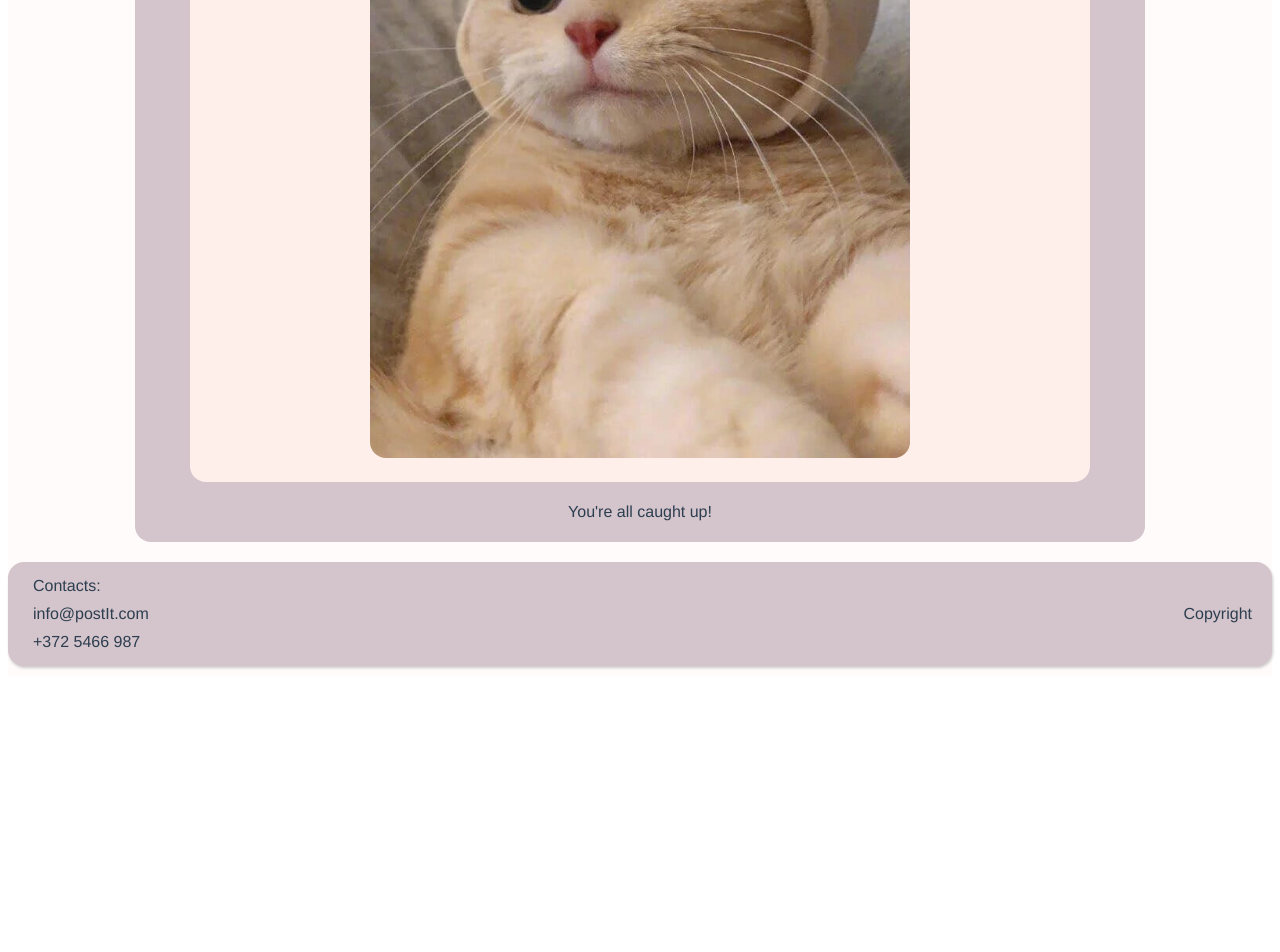
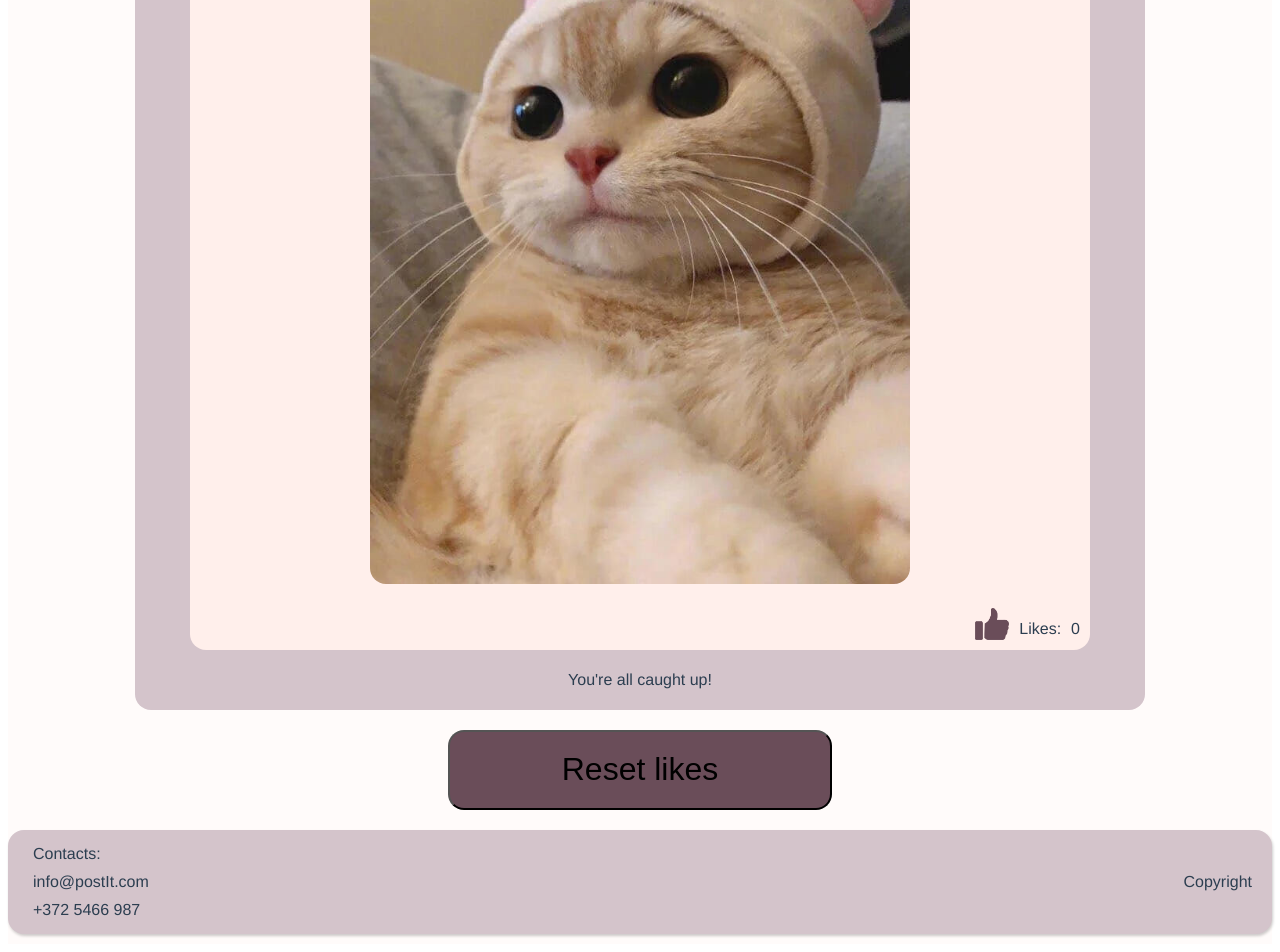
Before and after one commit to SmaragdaLuchia/WAD-2024-BF-Vue, a Vue app: page / in a window 1280 px wide. Shown: the part 858-1810 px from the top of the page. Before the commit the page ends 1542 px from the top, so only its background shows below. Built offline with nearby package versions, Linux system fonts and the light colour scheme.

Commit message:
implementation of like buttons and reset like button

```diff
--- a/src/components/PostCompo.vue
+++ b/src/components/PostCompo.vue
@@ -1,8 +1,22 @@
+<script setup>
+  import { defineProps, defineEmits } from "vue";
+
+  const props = defineProps({
+    post: {
+      type: Object,
+      required: true
+    }
+  });
+
+  const emit = defineEmits(["like-post"]);
+
+  const likePost = () => {
+    emit("like-post", props.post.id);
+  }
+</script>
+
 <template>
-  <div id="Container">
-    <div class=postCompo >
-      <p>You're all caught up!</p>
-      <div class="post" v-for="post in postList" :key="post.id">
+  <div class="post">
     <div class="accountDateContainer">
       <p class="account">{{post.account}}</p>
       <p class="date">{{post.postDate}}</p>
@@ -13,47 +27,18 @@
     <div v-if="post.picInfo !== null && post.picInfo !== undefined">
       <img class="postPic" :src="post.picInfo">
     </div>
-      </div>
-      <p>Check out your feed</p>
+    <div class="likeContainer">
+      <img class="likeButton" src="../../public/images/like.png" @click="likePost">
+      <p>Likes: </p>
+      <p>{{post.likeCount}}</p>
     </div>
   </div>
 </template>
 
-
-      <script setup>
-      import {computed} from "vue";
-      import { useStore } from "vuex";
-
-      const store = useStore();
-      const postList = computed(() => store.state.postList);
-      </script>
-
-
 <style scoped>
 
-      #Container {
-        height: 100%;
-        margin: 0;
-        display: flex;
-        justify-content: center;
-        align-items: center;
-      }
-
-      .postCompo {
-        background: #D4C4CB;
-        padding: 5px;
-        min-height: 75vh;
-        margin-bottom:20px;
+div {
   border-radius: 1rem;
-        /*for responsiveness*/
-        width: 80%;
-        max-width: 1000px;
-        min-width: 320px;
-        /*Container properties*/
-        display: flex;
-        justify-content: flex-end;
-        align-items: center;
-        flex-direction: column-reverse;
 }
 
 .post {
@@ -103,8 +88,21 @@
   border-radius: 1rem;
 }
 
-      .postCompo div {
-        border-radius: 1rem;
+
+.likeContainer {
+  display: flex;
+  justify-content: flex-end;
 }
 
+.likeButton {
+  height: 4vh;
+  place-items: center;
+  margin: 10px;
+  margin-top: 0;
+}
+.likeButton ~ p {
+  margin: 10px;
+  margin-left: 0px;
+  place-self: center;
+}
 </style>
--- /dev/null
+++ b/src/components/PostsBodyCompo.vue
@@ -0,0 +1,80 @@
+<template>
+  <div id="Container">
+    <div class=postCompo >
+      <p>You're all caught up!</p>
+      <PostCompo
+          v-for="post in postList"
+          :key="post.id"
+          :post="post"
+          @like-post="likePost"
+          />
+      <p>Check out your feed</p>
+    </div>
+    <div>
+      <button class="resetLikesButton" v-on:click="resetLikes" >Reset likes</button>
+    </div>
+  </div>
+</template>
+
+
+      <script setup>
+      import {computed} from "vue";
+      import { useStore } from "vuex";
+      import PostCompo from "@/components/PostCompo.vue";
+
+      const store = useStore();
+      const postList = computed(() => store.state.postList);
+      const resetLikes = () => {
+        store.commit('resetLikes')
+      }
+
+      const likePost = (postId) => {
+        store.commit('IncreaseLike', postId)
+      }
+      </script>
+
+
+      <style scoped>
+
+      #Container {
+        height: 100%;
+        margin: 0;
+        display: flex;
+        flex-direction: column;
+        justify-content: center;
+        align-items: center;
+      }
+
+      .postCompo {
+        background: #D4C4CB;
+        padding: 5px;
+        min-height: 75vh;
+        margin-bottom:20px;
+        border-radius: 1rem;
+        /*for responsiveness*/
+        width: 80%;
+        max-width: 1000px;
+        min-width: 320px;
+        /*Container properties*/
+        display: flex;
+        justify-content: flex-end;
+        align-items: center;
+        flex-direction: column-reverse;
+      }
+
+
+
+      .resetLikesButton {
+        background-color: #6A4D59;
+        border-radius: 1rem;
+        margin-bottom: 20px;
+
+        font-size: clamp(24px, 4vh, 300px);
+        width: 30vw;
+        height: 10vh;
+
+        min-width: 200px;
+        min-height: 50px;
+      }
+
+      </style>
--- a/src/store/index.js
+++ b/src/store/index.js
@@ -4,15 +4,28 @@ import { createStore } from 'vuex';
 export default createStore({
     state: {
         postList:[
-            {id: 1, account: "@catLover123", postDate: "12.12.2023", PostText: "Look at my cute cat!", picInfo: require("../../public/images/kiisu.jpg")},
-            {id: 2, account: "@teacherKaren", postDate: "17.12.2023", PostText: "Who left the lights on in the kitchen?!", picInfo: null},
-            {id: 3, account: "@teacherLaura", postDate: "18.12.2023", PostText: "I did, whoopsie:)!", picInfo: null},
-            {id: 4, account: "@teacherKaren", postDate: "18.12.2023", PostText: "What an abysmal:(!", picInfo: null}
+            {id: 1, account: "@catLover123", postDate: "12.12.2023", PostText: "Look at my cute cat!", picInfo: require("../../public/images/kiisu.jpg"), likeCount: 0},
+            {id: 2, account: "@teacherKaren", postDate: "17.12.2023", PostText: "Who left the lights on in the kitchen?!", picInfo: null, likeCount: 0},
+            {id: 3, account: "@teacherLaura", postDate: "18.12.2023", PostText: "I did, whoopsie:)!", picInfo: null, likeCount: 0},
+            {id: 4, account: "@teacherKaren", postDate: "18.12.2023", PostText: "What an abysmal:(!", picInfo: null, likeCount: 0}
 
         ]
 
     },
-    mutations: {},
+    mutations: {
+        IncreaseLike: (state, postId )=> {
+            const post = state.postList.find(post => post.id === postId);
+            if (post) {
+                post.likeCount += 1;
+            }
+        },
+
+        resetLikes: state => {
+            state.postList.forEach(post => {
+                post.likeCount = 0;
+            })
+        }
+    },
     actions: {},
     getters: {}
 });
--- a/src/views/MainView.vue
+++ b/src/views/MainView.vue
@@ -1,11 +1,12 @@
 
 <script setup>
 
-import PostCompo from "@/components/PostCompo.vue";
+import PostsBodyCompo from "@/components/PostsBodyCompo.vue";
+
 </script>
 
 <template>
-  <PostCompo></PostCompo>
+  <PostsBodyCompo></PostsBodyCompo>
 </template>
 
 <style scoped>
```
Also changed, not shown: src/components/HelloWorld.vue (deleted, +0 -58 lines), public/images/like.png. Lines whose indentation alone changed are shown as unchanged.
